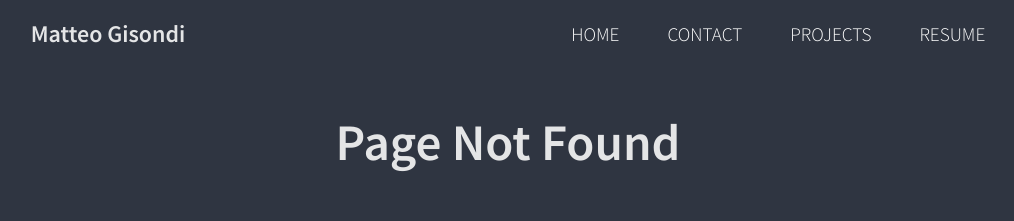
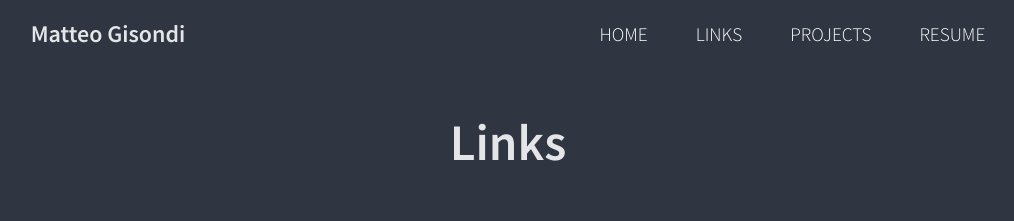
Before and after one commit to MatteoGisondi/portfolio, a Vue app: page /links in a window 1280 px wide. Before the commit this address had no page. Shown: the top 221 px of the page, without its empty margins (132-1146 px from the left). Built offline with nearby package versions, Linux system fonts and the light colour scheme.

Commit message:
Changed: Contact -> Links

```diff
--- a/src/components/Header.vue
+++ b/src/components/Header.vue
@@ -5,7 +5,7 @@
         <nav>
             <ul>
                 <li><router-link to="/">Home</router-link></li>
-                <li><router-link to="/contact">Contact</router-link></li>
+                <li><router-link to="/links">Links</router-link></li>
                 <li><router-link to="/projects">Projects</router-link></li>
                 <li><router-link to="/resume">Resume</router-link></li>
             </ul>
--- a/src/router.ts
+++ b/src/router.ts
@@ -1,6 +1,6 @@
 import { createRouter, createWebHistory } from "vue-router";
 import Home from "@/views/Home.vue";
-import Contact from "@/views/Contact.vue";
+import Links from "@/views/Links.vue";
 import Projects from "@/views/Projects.vue";
 import Resume from "@/views/Resume.vue";
 import NotFound from "@/views/NotFound.vue";
@@ -9,7 +9,7 @@ const router = createRouter({
     history: createWebHistory(),
     routes: [
         { path: "/", component: Home },
-        { path: "/contact", component: Contact },
+        { path: "/links", component: Links },
         { path: "/projects", component: Projects },
         { path: "/resume", component: Resume },
         { path: "/:catchAll(.*)", component: NotFound },
--- a/src/views/Contact.vue
+++ b/src/views/Links.vue
@@ -1,5 +1,5 @@
 <template>
-    <h1>Contact</h1>
+    <h1>Links</h1>
     <div class="content">
         <Socials />
     </div>
```
